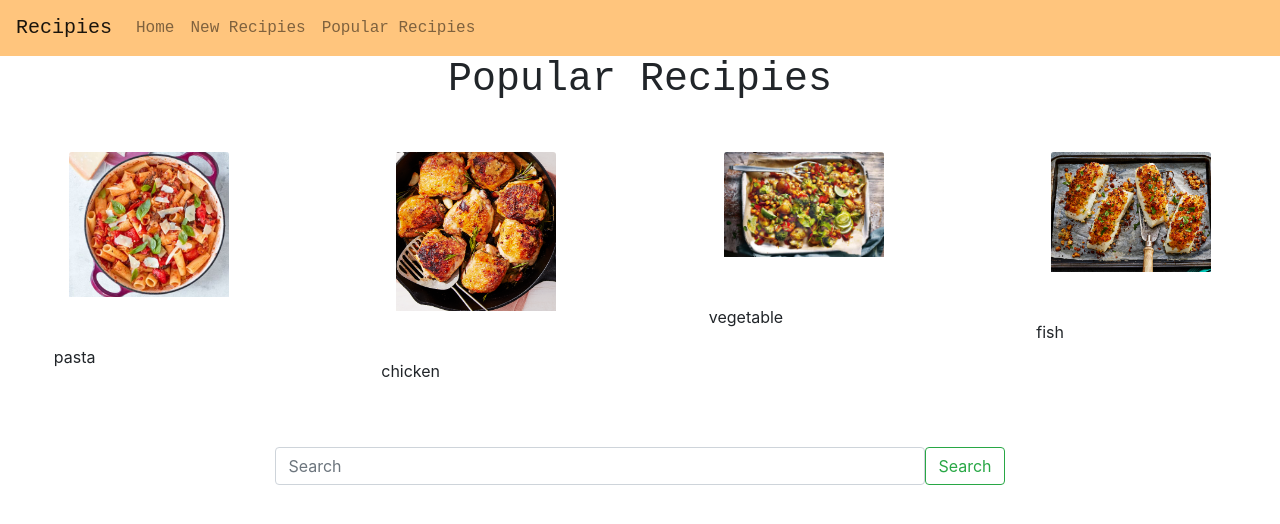
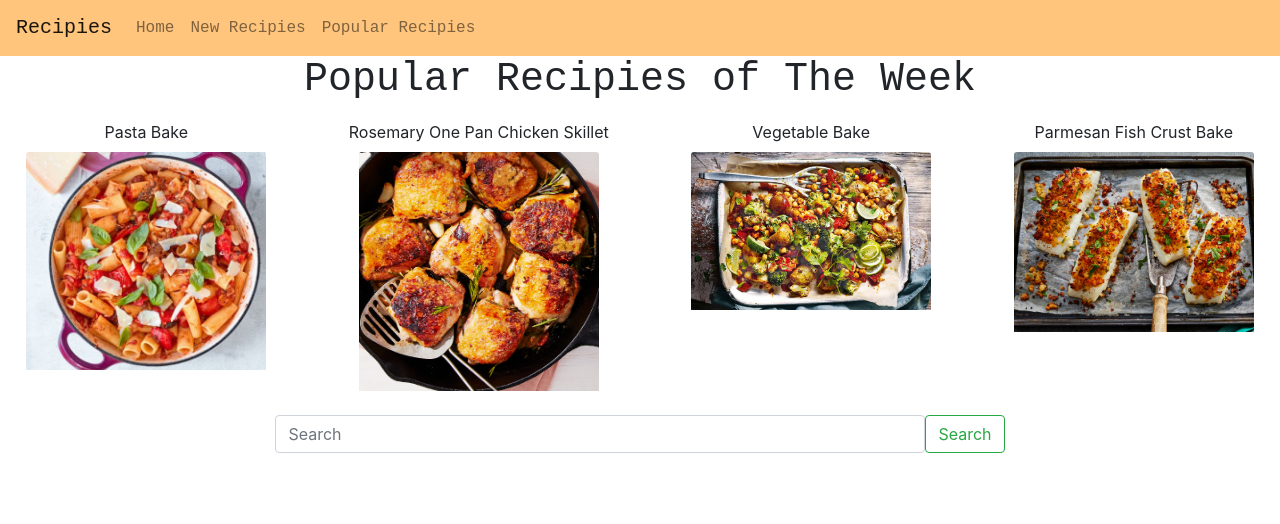
Before and after one commit to TiffanyJan/Recipies, a React (Create React App) app: page / in a window 1280 px wide. Shown: the top 524 px of the page. Built offline with nearby package versions, Linux system fonts and the light colour scheme.

Commit message:
centre image and text

```diff
--- a/src/App.css
+++ b/src/App.css
@@ -21,3 +21,8 @@
   font-weight: "bold";
   text-align: center;
 }
+
+.mt-2, .my-2 {
+  justify-content: center;
+  margin-top: .5rem!important;
+}
--- a/src/App.js
+++ b/src/App.js
@@ -13,10 +13,10 @@ function App() {
   const todoNameRef = useRef();
 
   const [poplularRecipies, setPopularRecipies] = useState([
-    { name: "pasta", image: pastaImg },
-    { name: "chicken", image: chickenImg },
-    { name: "vegetable", image: vegImg },
-    { name: "fish", image: fishImg },
+    { name: "Pasta Bake", image: pastaImg },
+    { name: "Rosemary One Pan Chicken Skillet", image: chickenImg },
+    { name: "Vegetable Bake", image: vegImg },
+    { name: "Parmesan Fish Crust Bake", image: fishImg },
   ]);
 
   return (
@@ -30,29 +30,27 @@ function App() {
         </Nav>
       </Navbar>
 
-<div className = "heading">
-<h1>Popular Recipies</h1>
-</div>
-
-      <div className="row mt-5" align="center">
+      <div className="heading">
+        <h1>Popular Recipies of The Week</h1>
+      </div>
+      <div className="row mt-2" >
         {poplularRecipies.map((recipies) => (
           <div key={recipies.name} style={{ margin: "0 auto" }}>
+            <div className="row mt-2" >{recipies.name}</div>
+            <div className="row mt-2">
             <img
               className="card-img-top"
               src={recipies.image}
               alt="Image"
-              style={{ width: "10rem", margin: "0 auto" }}
+              style={{ width: "15rem", margin: "0 auto" }}
             ></img>
-            <div className className="row mt-5" align="center">
-            {recipies.name}
             </div>
           </div>
         ))}
       </div>
 
-
       <RecipieList todos={todos} setTodos={setTodos} />
-      <div className="row mt-5" align="center"></div>
+      <div className="row mt-2" align="center"></div>
       <div className="container">
         <div className="row mt-3">
           <Form inline className="text-center">
```
